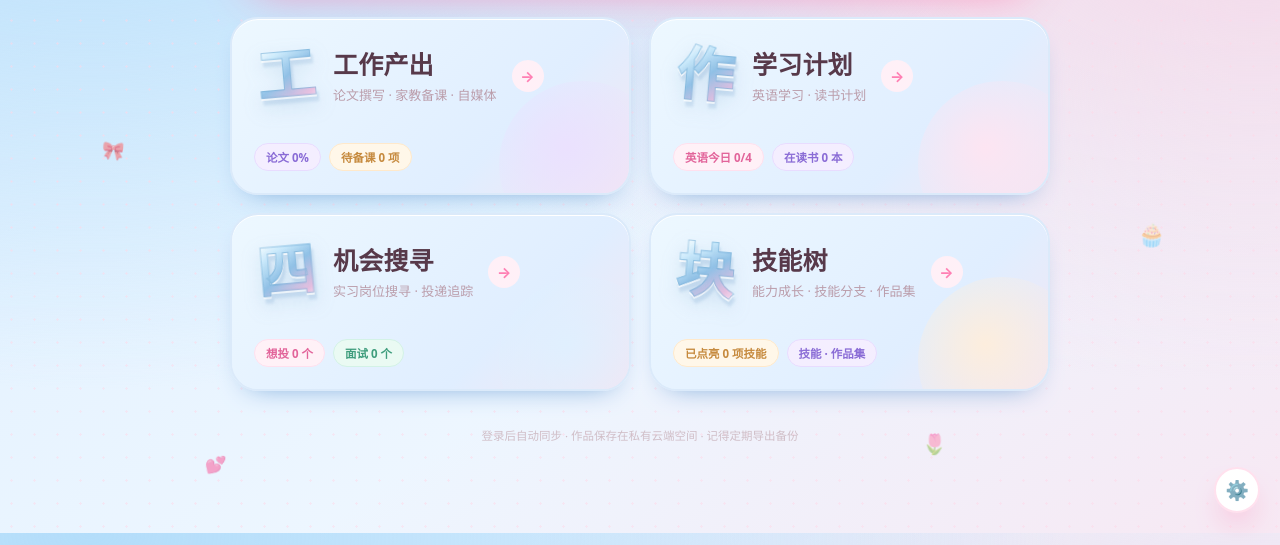
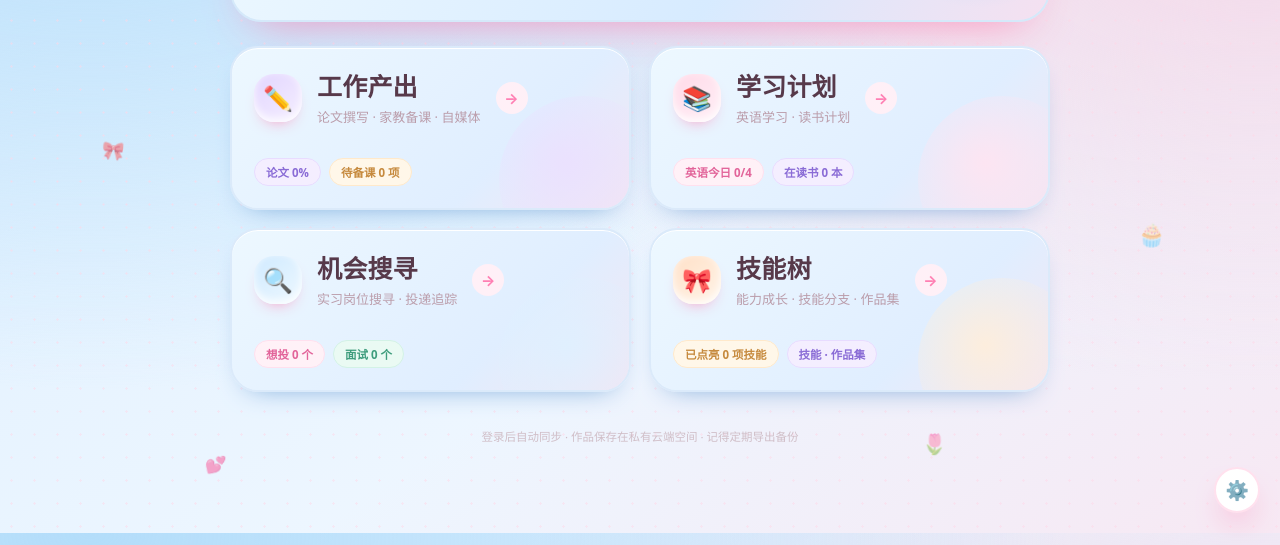
Before and after one commit to f1j2y927-creator/pink-desk, a plain HTML site: page index.html in a window 1280 px wide. Shown: the part 267-812 px from the top of the page. Drawn offline with nearby package versions, Linux system fonts and the light colour scheme.

Commit message:
Update index.html

```diff
--- a/index.html
+++ b/index.html
@@ -363,7 +363,7 @@ body{background:radial-gradient(ellipse at 7% 0%,#b3ddfa 0%,transparent 58%),rad
 
 .hero{max-width:820px;margin-left:auto;margin-right:auto}
 @media(max-width:760px){.hero{max-width:480px}}
-.tile .tile-icon{background:transparent;box-shadow:none;width:64px;height:70px;overflow:visible}.jelly-letter{display:inline-block;font-family:"幼圆","YouYuan","华文琥珀","STHupo","Arial Rounded MT Bold",sans-serif;font-size:58px;font-weight:900;line-height:1.15;background:linear-gradient(145deg,#fff 2%,#b6e2faad 25%,#70afdfbb 50%,#e3abd5bb 80%,#fff0fa);background-clip:text;-webkit-background-clip:text;-webkit-text-fill-color:transparent;-webkit-text-stroke:1px #7ab0d799;filter:drop-shadow(0 2px 0 #ffffffdd) drop-shadow(2px 5px 1px #74a0ca40) drop-shadow(0 7px 9px #7ba8cd40);transform:rotate(-5deg)}.tile:nth-child(even) .jelly-letter{transform:rotate(5deg)}@media(max-width:760px){.tile .tile-icon{width:54px;height:60px}.jelly-letter{font-size:49px}}</style>
+</style>
 </head>
 <body>
 
@@ -380,7 +380,7 @@ body{background:radial-gradient(ellipse at 7% 0%,#b3ddfa 0%,transparent 58%),rad
 <div class="wrap">
   <section class="hero">
     <div class="hero-left">
-
+      <div class="badge">工作四块</div>
       <h1 id="greet" role="button" tabindex="0" data-act="greeting-edit" title="点击修改问候语">下午好呀</h1>
       <div class="hero-sub" id="heroSub">  <div class="daily-entry">
     <button class="daily-link" data-act="go" data-route="daily">
@@ -399,7 +399,7 @@ body{background:radial-gradient(ellipse at 7% 0%,#b3ddfa 0%,transparent 58%),rad
   <div class="tiles" id="tiles">
     <button class="tile" data-act="go" data-route="work" style="--c1:#e2d5ff;--c2:#f5efff;--glow:#ebe0ff">
       <div class="tile-top">
-        <div class="tile-icon"><span class="jelly-letter">工</span></div>
+        <div class="tile-icon">✏️</div>
         <div>
           <div class="tile-title">工作产出</div>
           <div class="tile-sub">论文撰写 · 家教备课 · 自媒体</div>
@@ -411,7 +411,7 @@ body{background:radial-gradient(ellipse at 7% 0%,#b3ddfa 0%,transparent 58%),rad
 
     <button class="tile" data-act="go" data-route="study" style="--c1:#ffd9e8;--c2:#fff0f7;--glow:#ffe4f1">
       <div class="tile-top">
-        <div class="tile-icon"><span class="jelly-letter">作</span></div>
+        <div class="tile-icon">📚</div>
         <div>
           <div class="tile-title">学习计划</div>
           <div class="tile-sub">英语学习 · 读书计划</div>
@@ -423,7 +423,7 @@ body{background:radial-gradient(ellipse at 7% 0%,#b3ddfa 0%,transparent 58%),rad
 
     <button class="tile" data-act="go" data-route="chance" style="--c1:#cfeaff;--c2:#eef8ff;--glow:#dff0ff">
       <div class="tile-top">
-        <div class="tile-icon"><span class="jelly-letter">四</span></div>
+        <div class="tile-icon">🔍</div>
         <div>
           <div class="tile-title">机会搜寻</div>
           <div class="tile-sub">实习岗位搜寻 · 投递追踪</div>
@@ -435,7 +435,7 @@ body{background:radial-gradient(ellipse at 7% 0%,#b3ddfa 0%,transparent 58%),rad
 
     <button class="tile" data-act="go" data-route="fun" style="--c1:#ffe0c7;--c2:#fff4e8;--glow:#ffeeda">
       <div class="tile-top">
-        <div class="tile-icon"><span class="jelly-letter">块</span></div>
+        <div class="tile-icon">🎀</div>
         <div>
           <div class="tile-title">技能树</div>
           <div class="tile-sub">能力成长 · 技能分支 · 作品集</div>
```
